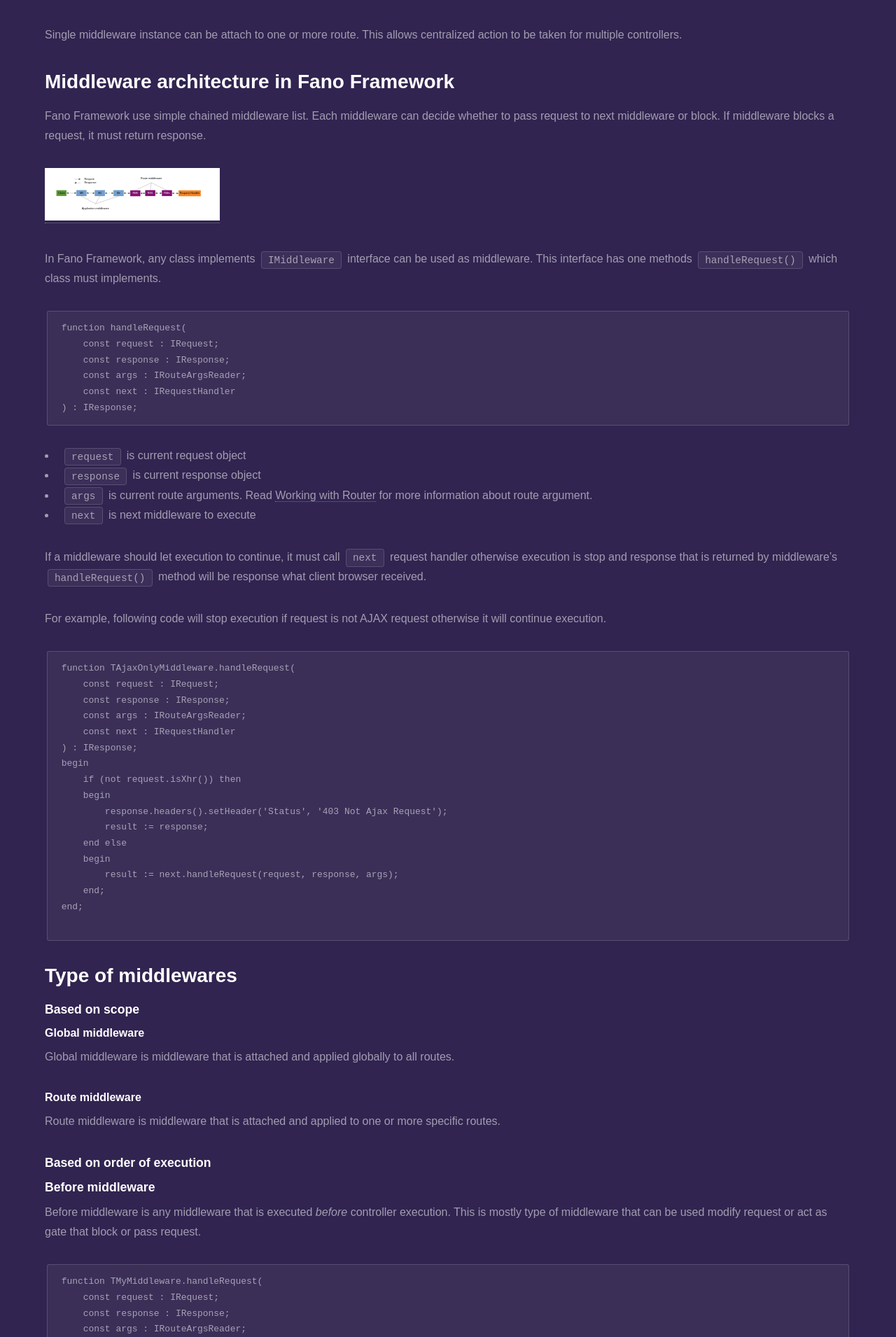
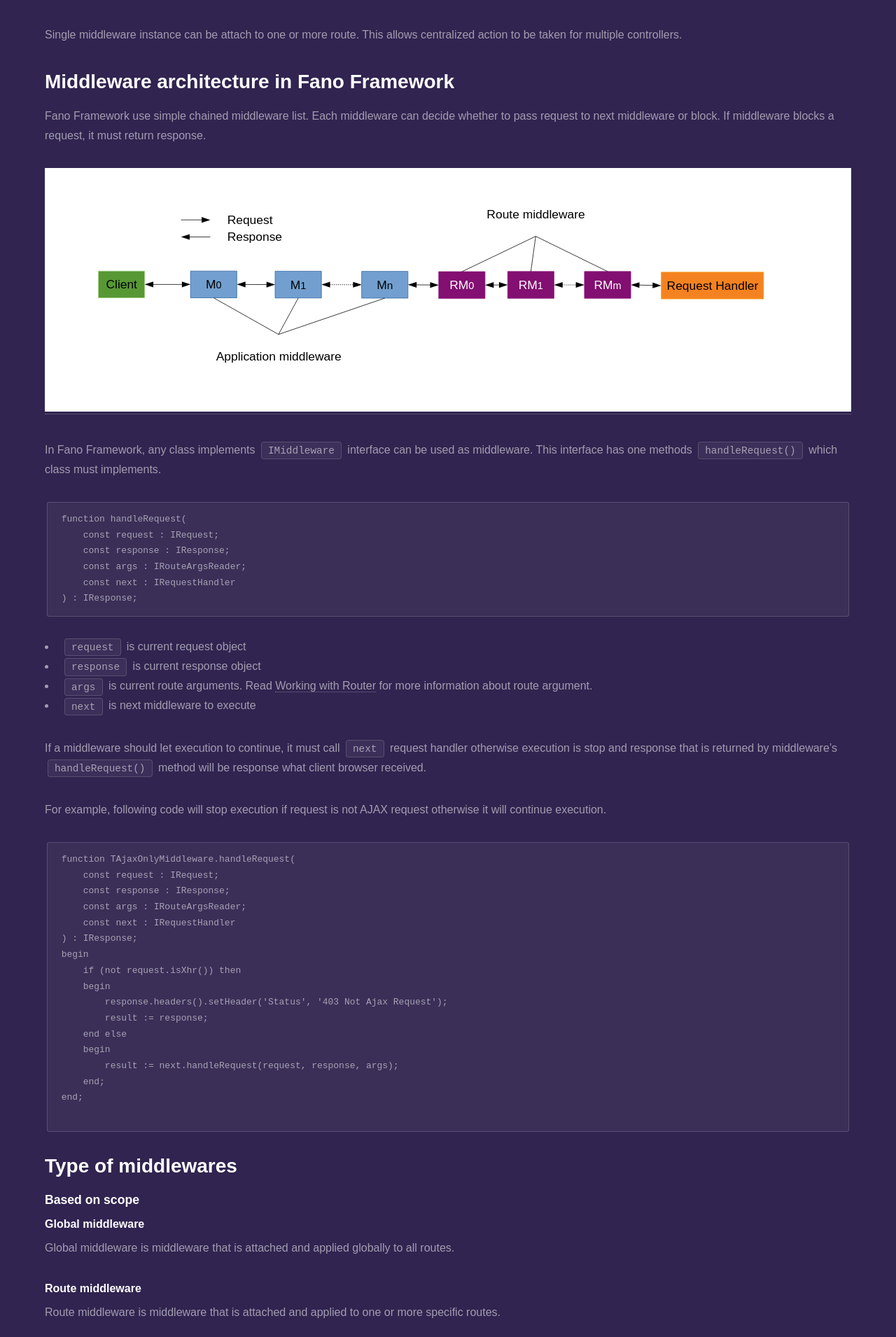
Before and after one commit to fanoframework/fanoframework.github.io, a Jekyll site: the page built from middlewares/index.md, in a window 1280 px wide. Shown: the part 490-2400 px from the top of the page at 70% size. Built offline with Jekyll 4.4.1, drawn with Linux system fonts in a browser that asks for light colours; our own code applies the rules of GitHub Pages for plain Markdown files.

Commit message:
Update index.md

```diff
--- a/middlewares/index.md
+++ b/middlewares/index.md
@@ -19,7 +19,7 @@
 Fano Framework use simple chained middleware list. Each middleware can decide whether to pass request to next middleware or block. If middleware blocks a request, it must return response.
 
 <a href="/assets/images/middlewares.svg">
-<img src="/assets/images/middlewares.svg" alt="Middleware diagram" width="250">
+<img src="/assets/images/middlewares.svg" alt="Middleware diagram" width="100%">
 </a>
 
 In Fano Framework, any class implements `IMiddleware` interface can be used as middleware. This interface has one methods `handleRequest()` which class must implements.
```
